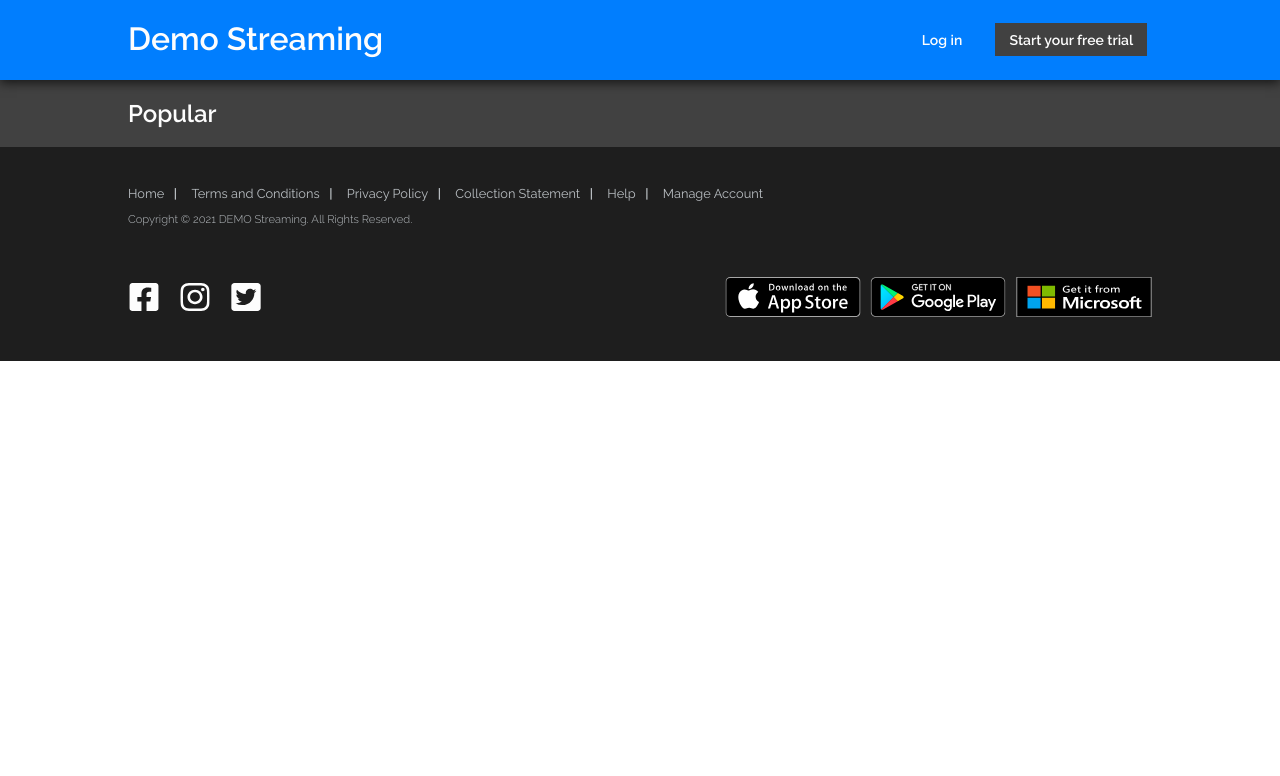
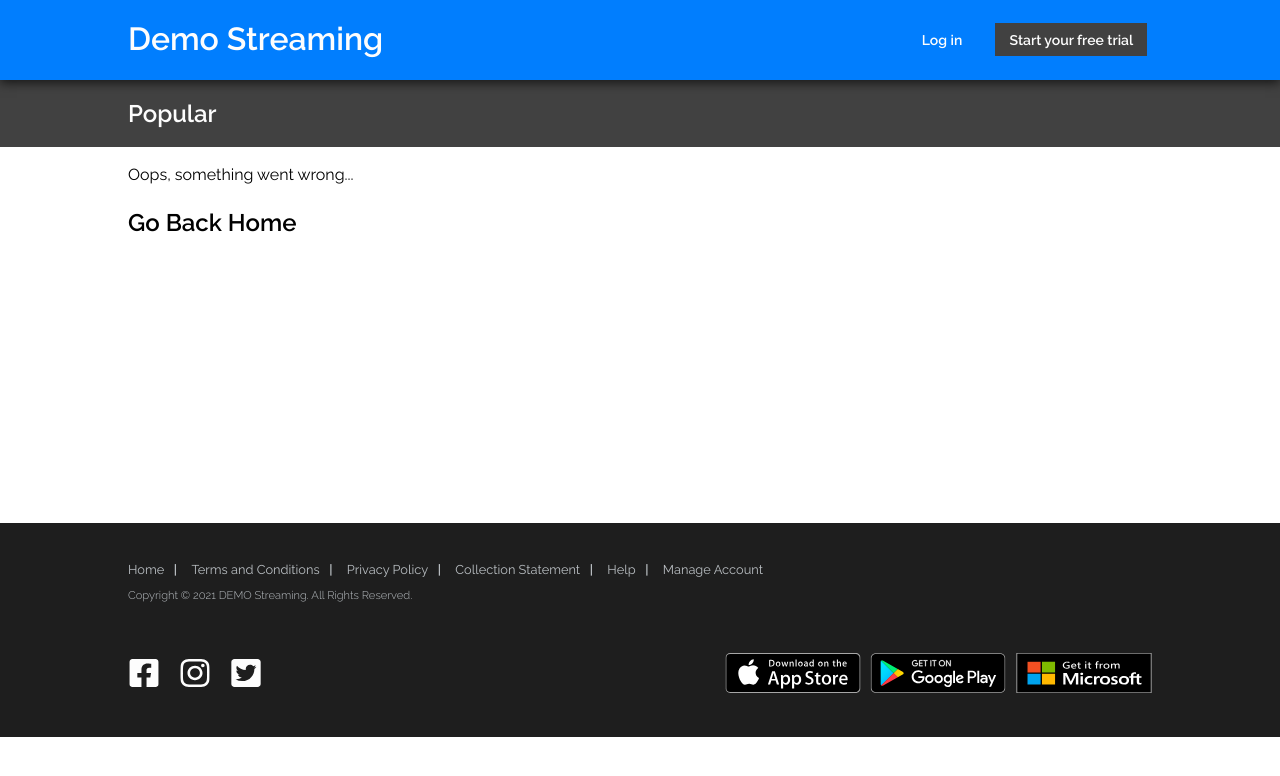
Before and after one commit to batur/imdb, a Next.js app: page /404 in a window 1280 px wide. Shown: the top 776 px of the page. Built offline with nearby package versions, Linux system fonts and the light colour scheme.

Commit message:
404 page updated

```diff
--- a/pages/404/index.js
+++ b/pages/404/index.js
@@ -1,11 +1,28 @@
 import React from 'react'
+import Head from 'next/head'
 import Header from '@Components/Header'
 import Footer from '@Components/Footer'
+import styles from './style.module.scss'
+import Link from 'next/link'
 
 export default function index() {
   return (
     <>
+      <Head>
+        <title>Oops | 404 </title>
+        <meta property="og:title" content="My page title" key="title" />
+      </Head>
       <Header />
+      <main className={styles.main}>
+        <div className={styles.container}>
+          <p>Oops, something went wrong...</p>
+          <Link href={'/'}>
+            <a>
+              <h2 className={styles.homebtn}>Go Back Home</h2>
+            </a>
+          </Link>
+        </div>
+      </main>
       <Footer />
     </>
   )
```
